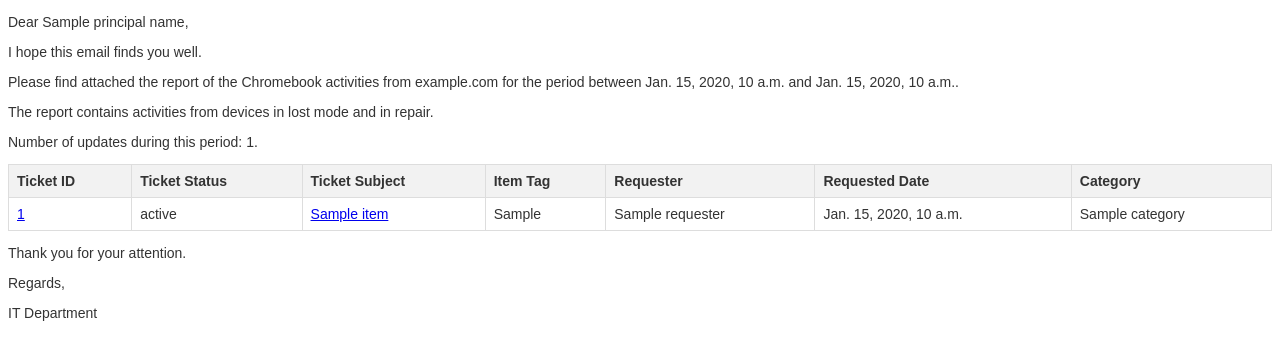
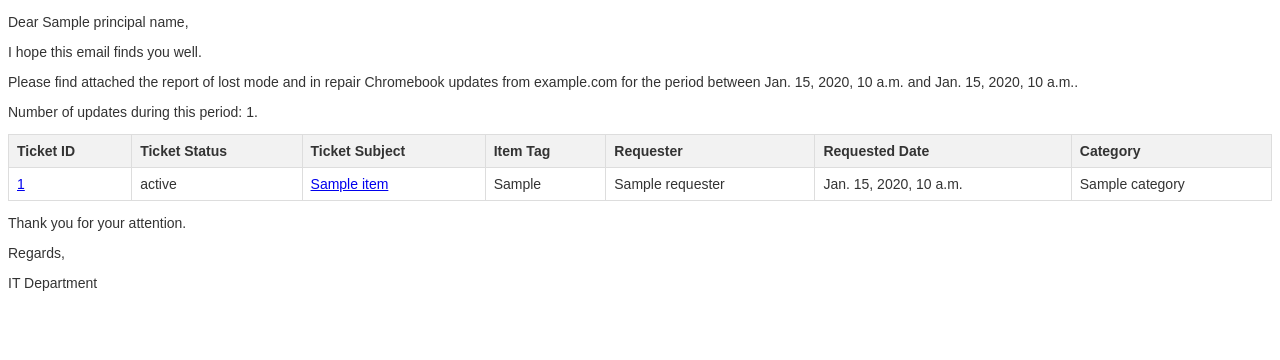
Before and after one commit to abrahamprz/zenclick, a Django app: template chromebooks_report/templates/chromebooks_report_template.html in a window 1280 px wide. Shown: the top 360 px of the page. Run offline with Django 4.2, Linux system fonts and the light colour scheme; tables that the repository leaves empty hold one stand-in row (values such as "Sample post"); the template is opened without the code that fills it: values that come from a table or form of the project are taken from there, most other values are stand-ins (such as "Sample title", 1, 10 or a date in 2020); parts of the project's set-up code (start-up, migrations or seed data) failed here and were passed over.

Commit message:
changes the main message of the email

```diff
--- a/chromebooks_report/templates/chromebooks_report_template.html
+++ b/chromebooks_report/templates/chromebooks_report_template.html
@@ -8,10 +8,7 @@
     <p>Dear {{ principal_name }},</p>
     <p>I hope this email finds you well.</p>
     <p>
-      Please find attached the report of the Chromebook activities from {{ site }} for the period between {{ date_seven_days_ago }} and {{ date_today }}.
-    </p>
-    <p>
-      The report contains activities from devices in lost mode and in repair.
+      Please find attached the report of lost mode and in repair Chromebook updates from {{ site }} for the period between {{ date_seven_days_ago }} and {{ date_today }}.
     </p>
     <p>
       Number of updates during this period: {{ tickets_count }}.
```
